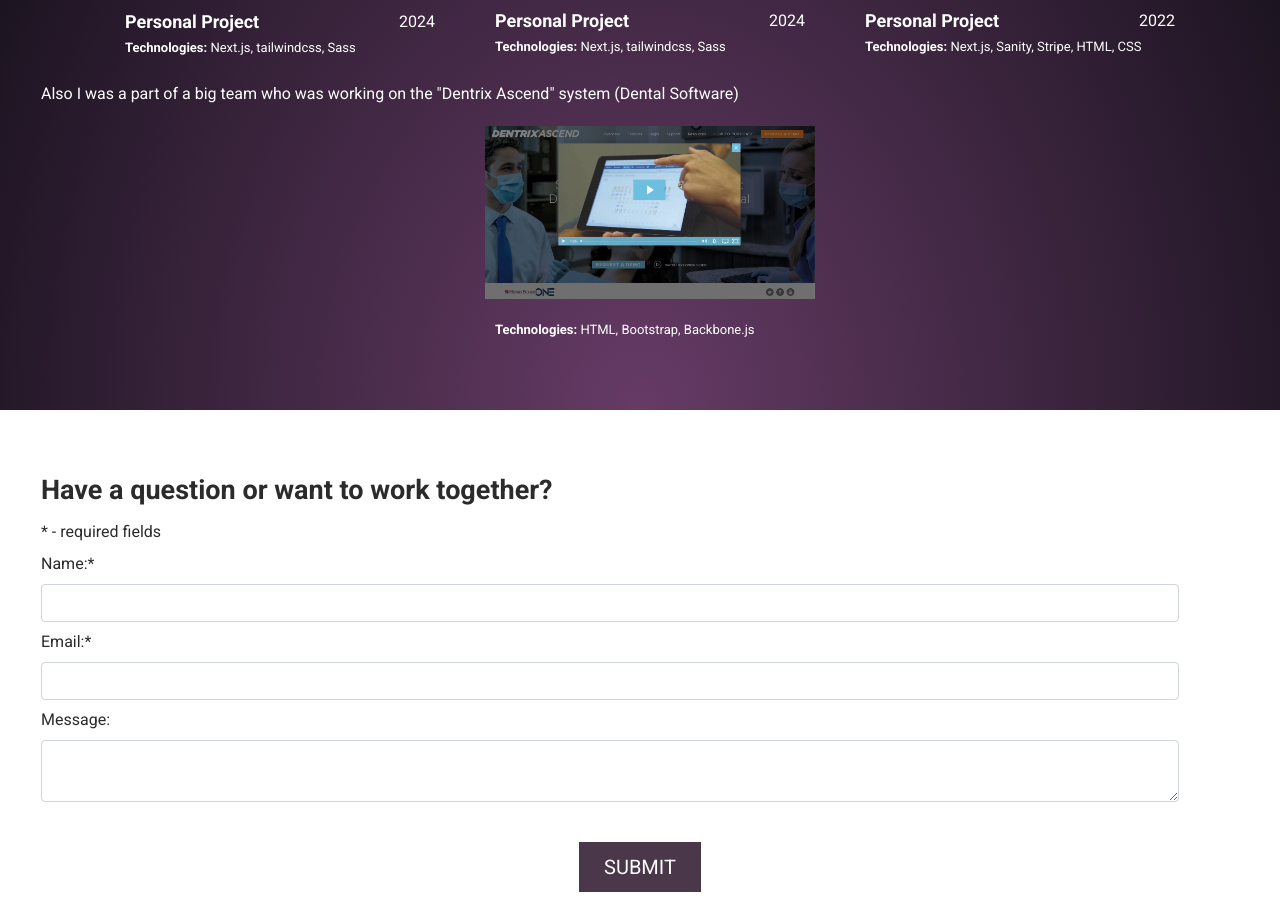
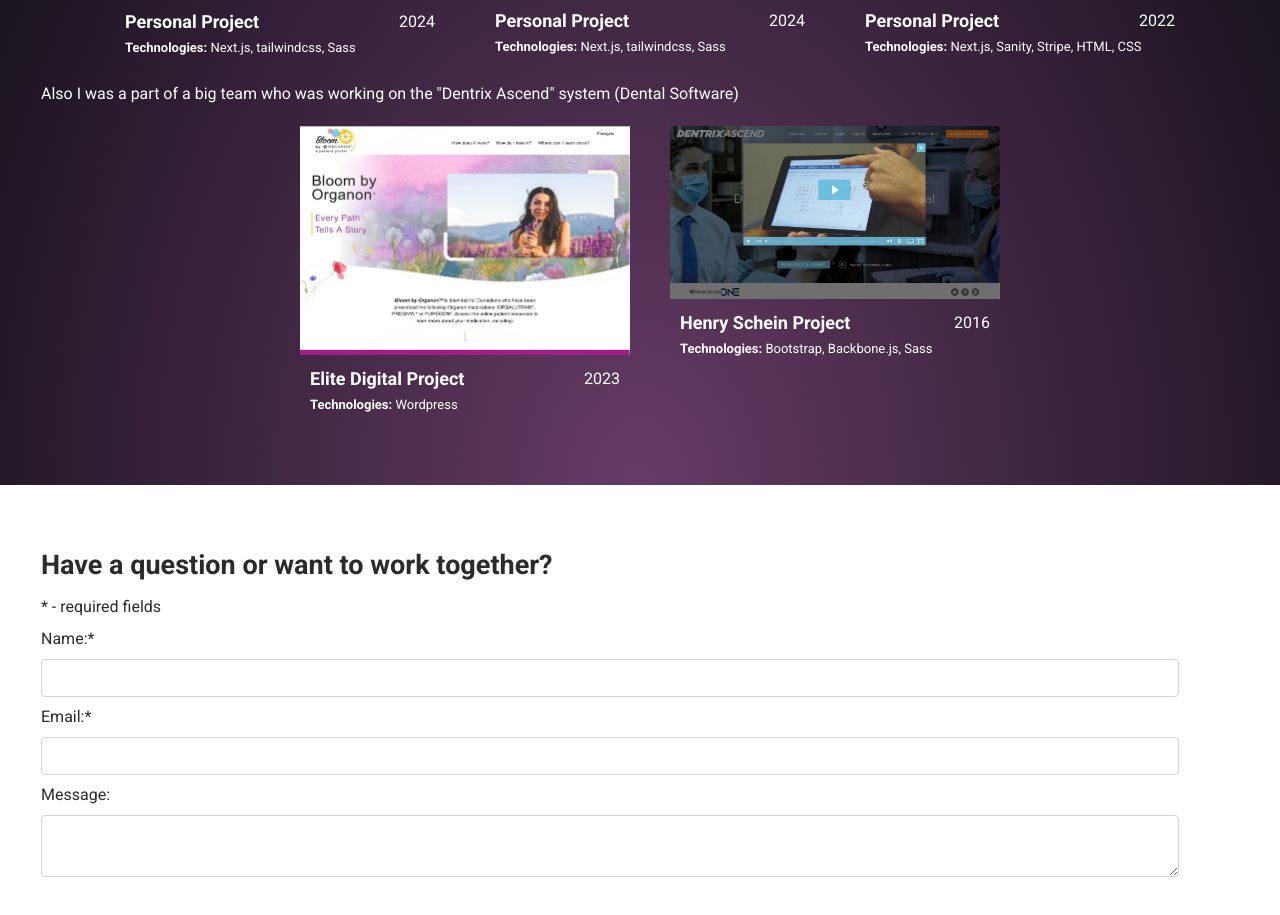
Before and after one commit to YanaKrukovets/yana_krukovets_portfolio, a Next.js app: page / in a window 1280 px wide. Shown: the part 1666-2581 px from the top of the page. Built offline with nearby package versions, Linux system fonts and the light colour scheme; a web font is replaced by a local one.

Commit message:
add projects

```diff
--- a/components/Projects.js
+++ b/components/Projects.js
@@ -3,11 +3,29 @@
 import Project from "./Project";
 
 const Projects = () => {
+  const projectsWork = [
+    {
+      href: "https://bloombyorganon.ca",
+      src: "/images/components/projects/bloom.jpg",
+      alt: "Yana Krukovets portfolio website",
+      year: "2023",
+      text: "Elite Digital Project",
+      tech: "Wordpress",
+    },
+    {
+      href: "https://www.dentrixascend.com",
+      src: "/images/dentrix.jpg",
+      alt: "Dentrix Ascend",
+      text: "Henry Schein Project",
+      year: "2016",
+      tech: "Bootstrap, Backbone.js, Sass",
+    },
+  ];
   const projects = [
     {
       href: "https://www.yanakrukovets-artgallery.com",
       src: "/images/components/projects/art-gallery.jpg",
-      alt: "Art gallery website",
+      alt: "Dentrix Ascend",
       text: "Personal Project",
       year: "2024",
       tech: "Next.js, tailwindcss, Sass",
@@ -56,13 +74,21 @@
           Also I was a part of a big team who was working on the &quot;Dentrix
           Ascend&quot; system (Dental Software)
         </p>
-        <div className="projects-container">
-          <Project
-            href="https://www.dentrixascend.com"
-            src="/images/dentrix.jpg"
-            alt="Dentrix Ascend"
-            tech="HTML, Bootstrap, Backbone.js"
-          />
+
+        <div className="projects-container flex-disp">
+          {projectsWork.map((project, index) => {
+            return (
+              <Project
+                key={index}
+                href={project.href}
+                src={project.src}
+                alt={project.alt}
+                text={project.text}
+                tech={project.tech}
+                year={project.year}
+              />
+            );
+          })}
         </div>
       </div>
     </div>
```
Also changed, not shown: public/images/components/projects/bloom.jpg (added).
